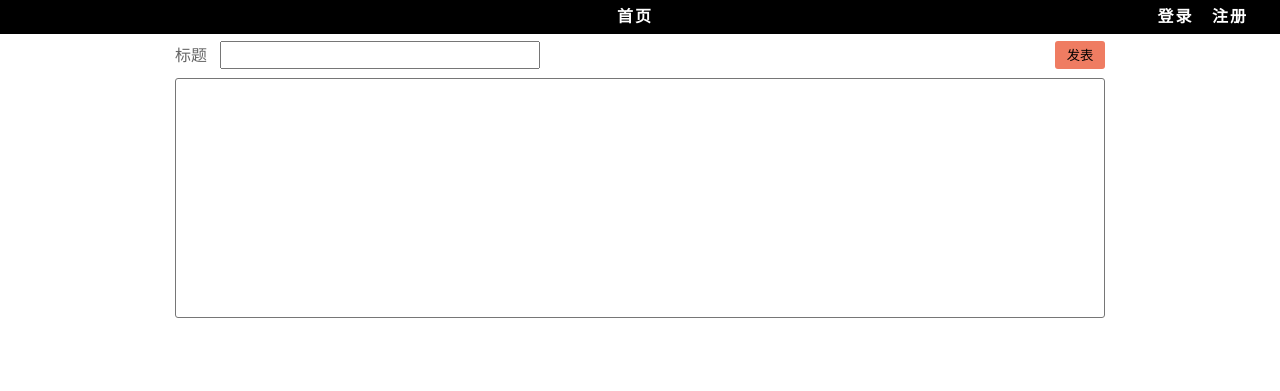
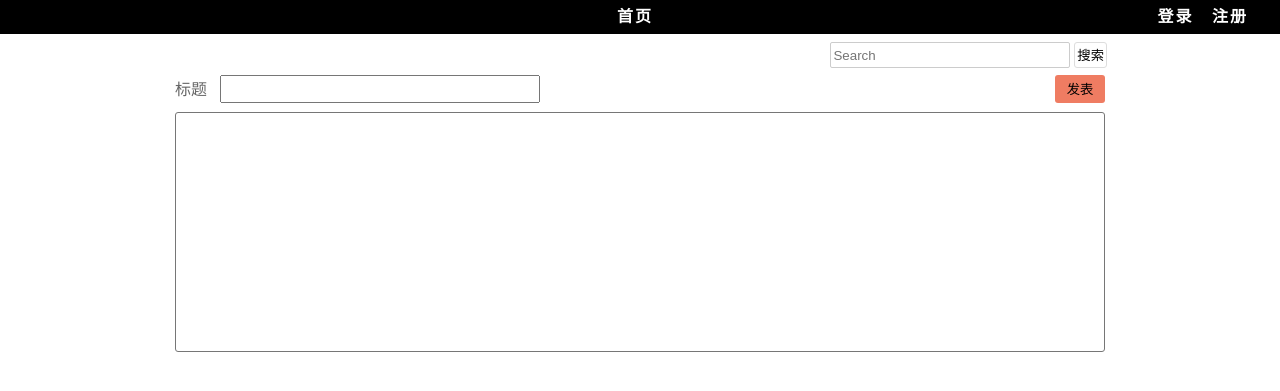
Before and after one commit to huiLight/donghubbs, a Django app: page /category/1/ in a window 1280 px wide. Shown: the top 391 px of the page. Run offline with Django 3.2, Linux system fonts and the light colour scheme; data that the repository does not hold is empty.

Commit message:
'添加搜索功能'

```diff
--- a/donghu/templates/donghu/category.html
+++ b/donghu/templates/donghu/category.html
@@ -12,9 +12,15 @@
 {% endblock %}
 
 {% block body_block %}
+    <form class="search-form" id="user_form" method="post"
+        action="{% url 'donghu:search' %}">
+        {% csrf_token %}
+        <input class="search-text" type="text" size="50" required="" name="search" placeholder="Search" id="query" />
+        <input class="btn btn-primary" type="submit" name="submit" value="搜索">
+    </form>
     <div>
         {% if article_list %}
-        <h3>Results</h3>
+
         <!-- Display search results in an ordered list -->
         <div class="listGroup">
             {% for item in article_list %}
--- a/donghu/urls.py
+++ b/donghu/urls.py
@@ -3,7 +3,8 @@ from . import views
 
 app_name = 'donghu'
 urlpatterns = [
-    path('', views.index, name='index'),
+    path('', views.user_login),
+    path('index/', views.index, name='index'),
     path('register/', views.register, name='register'),
     path('sendcode/', views.sendcode, name='sendcode'),
     path('sendcode/code', views.identifycode, name="identifycode"),
@@ -19,4 +20,6 @@ urlpatterns = [
         views.delete_article, name="delete"),
     path('comment/', views.submit_comment, name='comment'),
     path('delete/<slug:category_name_slug>/<int:aid>/<int:cid>/', views.delete_comment, name='delete_com'),
+    path('personal/<slug:username>/<int:uid>', views.personal, name='personal'),
+    path('search/', views.search, name='search'),
 ]
--- a/donghu/views.py
+++ b/donghu/views.py
@@ -217,3 +217,33 @@ def submit_comment(request):
     com = Commentary(article=article, author=request.user, content=content)
     com.save()
     return JsonResponse({'success':True})
+
+@login_required
+def personal(request, username, uid):
+    '''
+    两个入口：
+        一、 自己查看自己的个人中心
+            显示个人资料入口
+            显示与我相关  建立相应表，有用户评论或 @我 时，在表中加入数据，另一表格有应已读标志位
+                用来确定是否有未读消息
+            列出我发表的文章等
+        二、 他人查看
+            列出发表的文章
+    '''
+    context_dict = {'is_visitor': True}
+    context_dict['alist'] = Article.objects.filter(author=uid).order_by('-create_time')
+    if request.user.id == uid:
+        context_dict['is_visitor'] = False
+        return render(request, 'donghu/personalpage.html', context_dict)
+
+    # 避免构造链接打开此页面
+    else:
+        return render(request, 'donghu/personalpage.html', context_dict)
+
+def search(request):
+    search_content = request.POST.get('search').strip()
+    if search_content == '':
+        return render(request, 'donghu/result.html')
+    results = Article.objects.filter(title__contains=search_content)
+    context_dict = {'results':results}
+    return render(request, 'donghu/result.html', context_dict)
--- a/static/css/category.css
+++ b/static/css/category.css
@@ -1,6 +1,32 @@
 a:hover{
     color:red;
 }
+
+.search-form{
+    width: 950px;
+    margin: 8px auto;
+    text-align: right;
+}
+/*.search-text, .btn{
+    line-height: 22px;
+
+}*/
+.search-text{
+    width: 240px;
+    height: 26px;
+    padding: 2px;
+    vertical-align: middle;
+    border: 1px solid #ccc;
+    border-radius: 2px;
+}
+.btn{
+    height: 26px;
+    line-height: 22px;
+    padding: 2px;
+    vertical-align: middle;
+    margin-right: 8px;
+}
+
 .listGroup{
     /*border: 1px solid;*/
     width: 950px;
```
